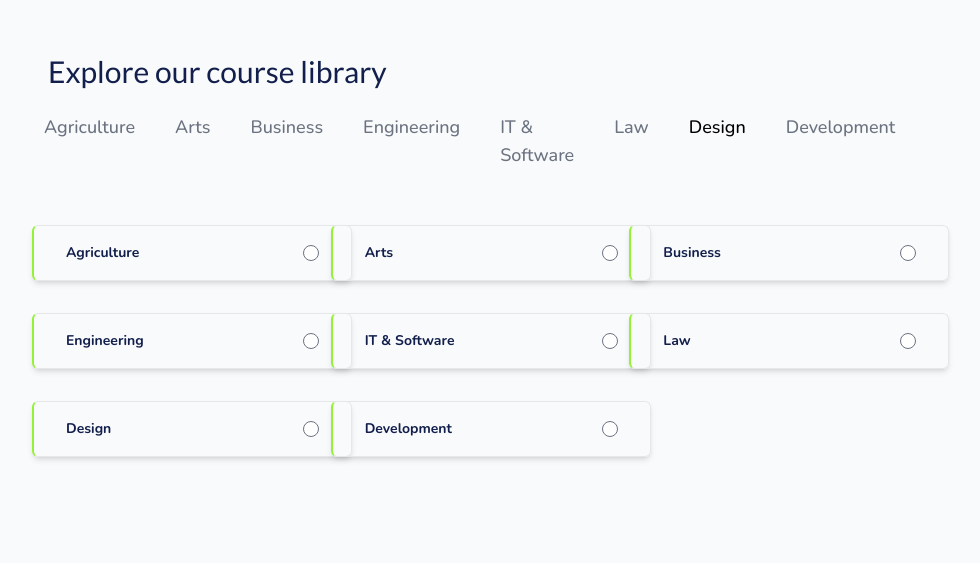
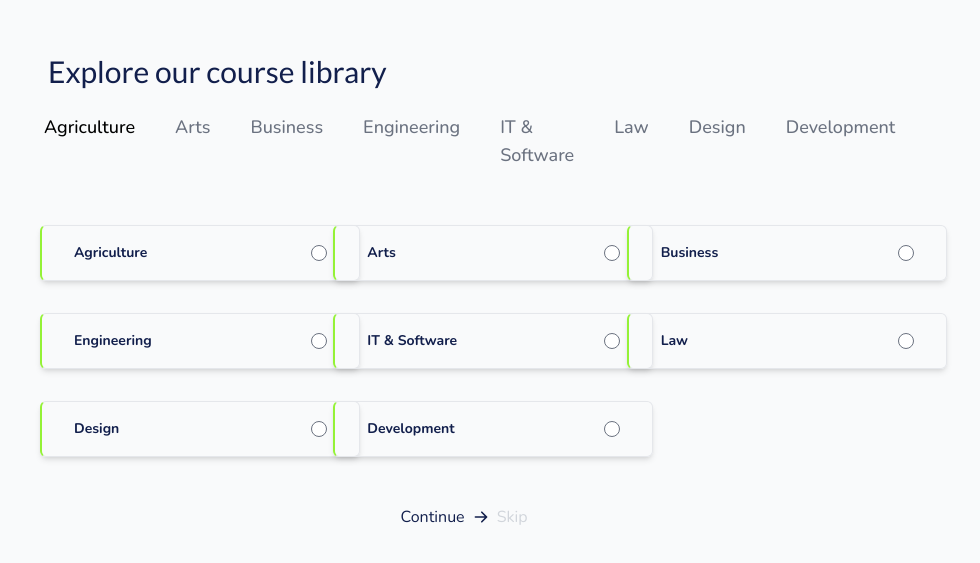
Before and after one commit to WekiWorklab/bizpotta, a Next.js app: page /learners-onboarding/1 in a window 1280 px wide. Shown: the part 107-670 px from the top of the page, without its empty margins (176-1156 px from the left). Built offline with nearby package versions, Linux system fonts and the light colour scheme.

Commit message:
Landing Page Bug fixes

```diff
--- a/components/LibraryRadioButton.js
+++ b/components/LibraryRadioButton.js
@@ -1,6 +1,6 @@
 import React from "react";
 
-export default function LibraryRadioButton({ option, setSelectedCourse }) {
+export default function LibraryRadioButton({ option, setSelectedCourse, current }) {
   return (
     <div className='flex items-center justify-between overflow-hidden transition-all rounded-md bg-transparent group h-14 w-80 border-l-2 px-8 shadow-md border-l-bizpotta-green border '>
       <p className='text-bizpotta-purple text-sm font-semibold'>
--- a/components/Tabs.js
+++ b/components/Tabs.js
@@ -1,59 +1,59 @@
+function classNames(...classes) {
+  return classes.filter(Boolean).join(" ");
+}
+
+export default function Tabs({ current }) {
   const tabs = [
     {
       id: 1,
       name: "Agriculture",
       href: "#",
-    current: false,
+      current: current == 1 ? true : false,
     },
     {
       id: 2,
       name: "Arts",
       href: "#",
-    current: false,
+      current: current == 2 ? true : false,
     },
     {
       id: 3,
       name: "Business",
       href: "#",
-    current: false,
+      current: current == 3 ? true : false,
     },
     {
       id: 4,
       name: "Engineering",
       href: "#",
-    current: false,
+      current: current == 4 ? true : false,
     },
     {
       id: 5,
       name: "IT & Software",
       href: "#",
-    current: false,
+      current: current == 5 ? true : false,
     },
     {
       id: 6,
       name: "Law",
       href: "#",
-    current: false,
+      current: current == 6 ? true : false,
     },
     {
       id: 7,
       name: "Design",
       href: "#",
-    current: true,
+      current: current == 7 ? true : false,
     },
     {
       id: 8,
       name: "Development",
       href: "#",
-    current: false,
+      current: current == 8 ? true : false,
     },
   ];
-
-function classNames(...classes) {
-  return classes.filter(Boolean).join(" ");
-}
-
-export default function Tabs() {
+  console.log(current);
   return (
     <div>
       <div className='sm:hidden'>
--- a/pages/index.js
+++ b/pages/index.js
@@ -466,7 +466,6 @@ export default function Home() {
                     <div className='flex items-center justify-center'>
                       <a href='#' className=' flex gap-2 w-full justify-center items-center text-bizpotta-purple'>
                         <span>Explore Courses</span>
-                        <ArrowRightIcon className='h-4 w-4 text-bizpotta-purple' aria-hidden='true' />
                       </a>
                     </div>
                   </div>
--- a/pages/learners-onboarding/[id].js
+++ b/pages/learners-onboarding/[id].js
@@ -1,8 +1,12 @@
+import { ArrowRightIcon } from "@heroicons/react/solid";
+import { useRouter } from "next/router";
 import React from "react";
 import LibraryRadioButton from "../../components/LibraryRadioButton";
 import Tabs from "../../components/Tabs";
 
-export default function index() {
+export default function SelectCourse() {
+  const router = useRouter();
+  const { id } = router.query;
   const optionsLists = [
     {
       id: 1,
@@ -49,11 +53,20 @@ export default function index() {
     <div className='w-full h-screen bg-gray-50 md:px-52 py-40 px-4 font-light'>
       <h1 className='font-fancy text-2xl md:text-3xl text-bizpotta-purple px-4'>Explore our course library</h1>
       <div className='flex flex-col space-y-4 py-4'>
-        <Tabs />
-        <div className='flex flex-col items-center justify-center gap-6 md:grid md:grid-cols-3 md:gap-8  py-8'>
+        <Tabs current={id} />
+        <div className='flex flex-col items-center justify-center gap-6 md:grid md:grid-cols-3 md:gap-8  py-8 mx-2'>
           {optionsLists.map((option, index) => (
-            <LibraryRadioButton key={index} option={option} />
+            <LibraryRadioButton key={index} option={option} current={id} />
           ))}
+        </div>
+        <div className='flex mx-auto gap-2 items-center justify-center'>
+          <a href='#' className='flex gap-2 w-full justify-center items-center text-bizpotta-purple'>
+            <span>Continue</span>
+            <ArrowRightIcon className='h-4 w-4 text-bizpotta-purple' aria-hidden='true' />
+          </a>
+          <a href='#' className='flex w-full justify-center items-center text-gray-300'>
+            <span>Skip</span>
+          </a>
         </div>
       </div>
     </div>
```
Lines whose indentation alone changed are shown as unchanged.
